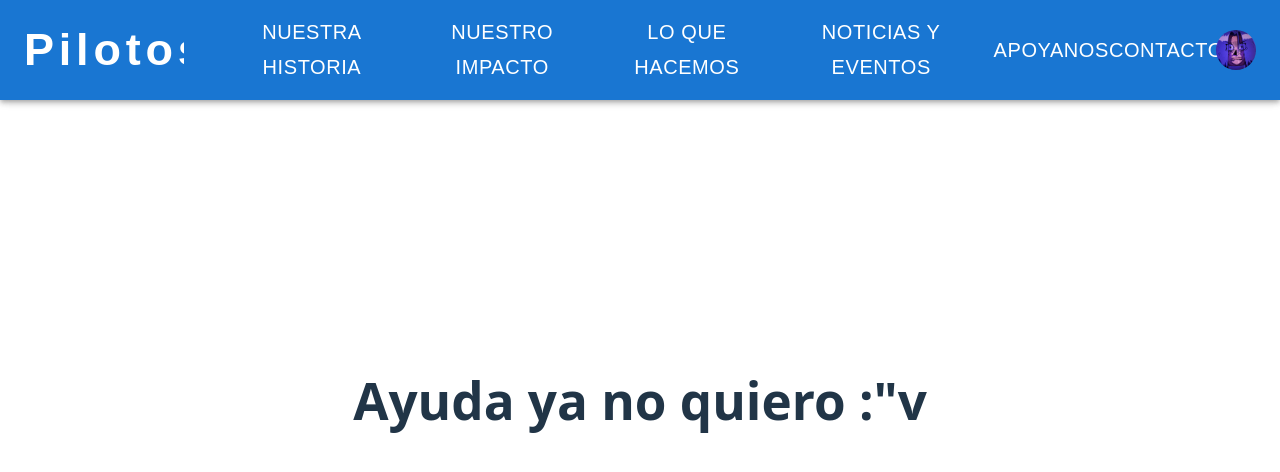
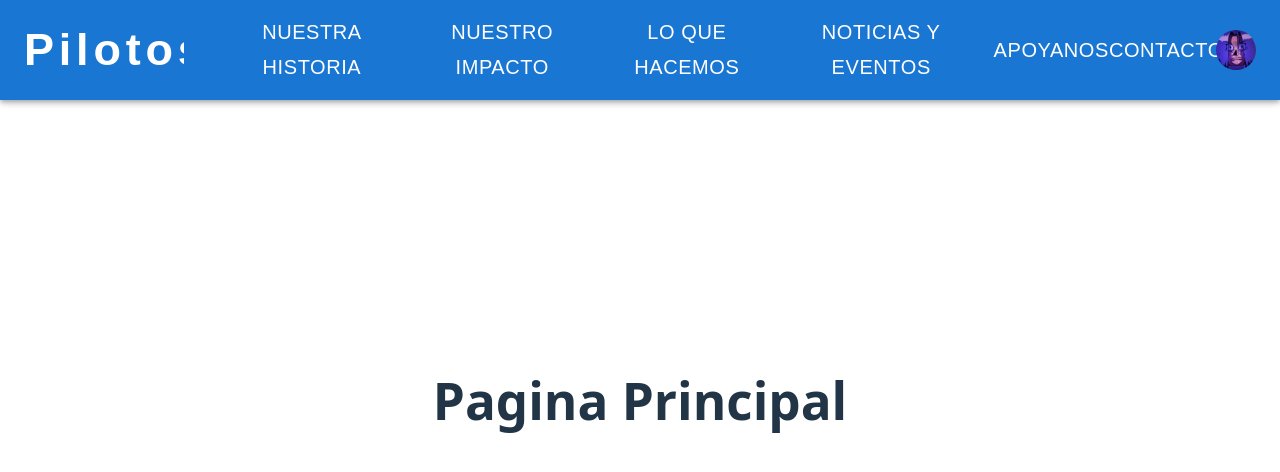
Before and after one commit to Ingrid-Carolina/Frontend_ISW, a React (Vite) app in the folder frontend/: page / in a window 1280 px wide. Shown: the top 472 px of the page. Built offline with nearby package versions, Linux system fonts and the light colour scheme; some icons are missing.

Commit message:
Stage updates: Mover Navbar a Components

```diff
--- a/frontend/src/App.jsx
+++ b/frontend/src/App.jsx
@@ -7,7 +7,7 @@ function App() {
 	return (
 		<>
 			<div>
-				<h1>Ayuda ya no quiero :"v</h1>
+				<h1>Pagina Principal</h1>
 			</div>
 		</>
 	);
--- a/frontend/src/main.jsx
+++ b/frontend/src/main.jsx
@@ -2,7 +2,7 @@ import { StrictMode } from 'react';
 import { createRoot } from 'react-dom/client';
 import './index.css';
 import App from './App.jsx';
-import ResponsiveAppBar from './Navbar.jsx';
+import ResponsiveAppBar from './components/Navbar.jsx';
 
 createRoot(document.getElementById('root')).render(
 	<StrictMode>
```
Also changed, not shown: frontend/src/components/Navbar.jsx (renamed from frontend/src/Navbar.jsx).
